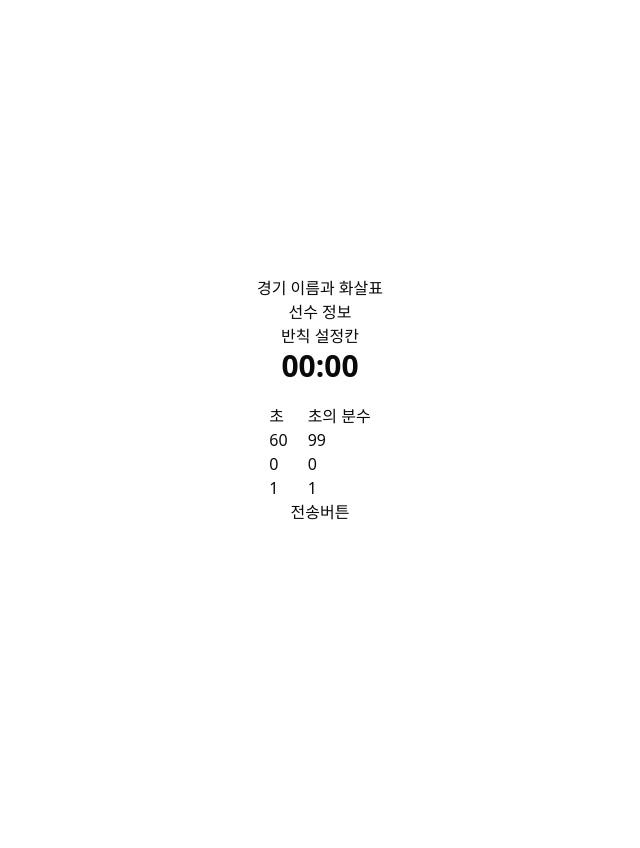
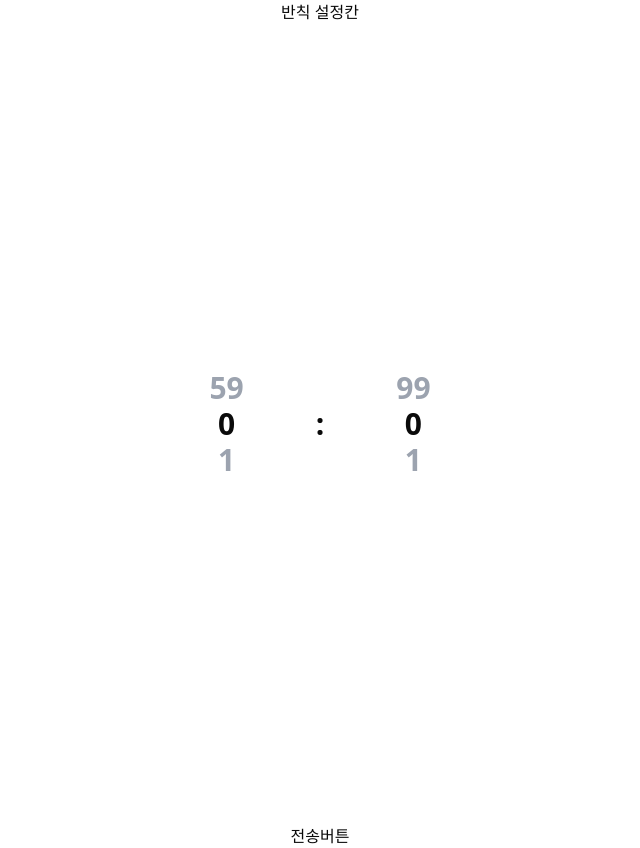
Before and after one commit to GangHyeokLee/BukguSwimming, a Next.js app: page /lane in a window 1280 px wide. Shown: the whole page, without its empty margins (320-960 px from the left). Before the commit the page ends 800 px from the top, so only its background shows below. Built offline with nearby package versions, Linux system fonts and the light colour scheme.

Commit message:
Fix: time setting slider

```diff
--- a/src/app/lane/page.tsx
+++ b/src/app/lane/page.tsx
@@ -1,6 +1,6 @@
 "use client"
 
-import TimePicker from "@/components/lane/TimePicker";
+import TimePicker from "@/components/lane/TimerApp";
 
 // const dummyGame={
 //     type: "dummy",
--- a/src/components/lane/TimePicker.tsx
+++ /dev/null
@@ -1,84 +0,0 @@
-import {useState, useRef} from "react";
-
-// 타입 선언
-const TimePicker: React.FC = () => {
-    const [seconds, setSeconds] = useState<number>(0); // 초 단위 (0 ~ 60)
-    const [fraction, setFraction] = useState<number>(0); // 초의 분수 (0 ~ 99)
-    const touchStartY = useRef<number>(0); // 터치 시작 위치
-
-    // 터치 시작 시 Y 위치 저장
-    const handleTouchStart = (e: React.TouchEvent<HTMLDivElement>) => {
-        touchStartY.current = e.touches[0].clientY;
-    };
-
-    // 터치 이동 시 스크롤 처리
-    const handleTouchMove = (e: React.TouchEvent<HTMLDivElement>) => {
-        e.preventDefault();  // 기본 스크롤을 방지
-
-        const touchEndY = e.touches[0].clientY; // 터치 끝 위치
-        const deltaY = touchStartY.current - touchEndY;
-
-        const target = e.target as HTMLDivElement;
-
-        if (target.classList.contains("seconds")) {
-            setSeconds((prev) => {
-                const newSeconds = prev + (deltaY < 0 ? 1 : -1);
-                return Math.max(0, Math.min(60, newSeconds));
-            });
-        }
-
-        if (target.classList.contains("fraction")) {
-            setFraction((prev) => {
-                const newFraction = prev + (deltaY < 0 ? 1 : -1);
-                return Math.max(0, Math.min(99, newFraction));
-            });
-        }
-
-        touchStartY.current = touchEndY;
-    };
-
-
-    return (
-        <div className="time-picker flex flex-col items-center">
-            <div className="time-display text-3xl font-bold">
-                <span>{seconds < 10 ? "0" + seconds : seconds}</span>:
-                <span>{fraction < 10 ? "0" + fraction : fraction}</span>
-            </div>
-
-            <div className="flex gap-5">
-
-                {/* 초 입력 */}
-                <div
-                    className="seconds time-selector"
-                    onTouchStart={handleTouchStart}
-                    onTouchMove={handleTouchMove}
-                    style={{marginTop: "20px", cursor: "pointer"}}
-                >
-                    <div className="label">초</div>
-                    <div className="number-display">
-                        <div className="number prev">{seconds === 0 ? 60 : seconds - 1}</div>
-                        <div className="number current">{seconds}</div>
-                        <div className="number next">{seconds === 59 ? 0 : seconds + 1}</div>
-                    </div>
-                </div>
-
-                {/* 초의 분수 입력 */}
-                <div
-                    className="fraction time-selector"
-                    onTouchStart={handleTouchStart}
-                    onTouchMove={handleTouchMove}
-                    style={{marginTop: "20px", cursor: "pointer"}}
-                >
-                    <div className="label">초의 분수</div>
-                    <div className="number-display">
-                        <div className="number prev">{fraction === 0 ? 99 : fraction - 1}</div>
-                        <div className="number current">{fraction}</div>
-                        <div className="number next">{fraction === 99 ? 0 : fraction + 1}</div>
-                    </div>
-                </div>
-            </div>
-        </div>
-    );
-};
-
-export default TimePicker;
--- /dev/null
+++ b/src/components/lane/TimerApp.tsx
@@ -0,0 +1,94 @@
+import React, { useEffect, useRef, useState } from "react";
+
+const TimerDial: React.FC = () => {
+    const [minutes, setMinutes] = useState<number>(0);
+    const [seconds, setSeconds] = useState<number>(0);
+
+    const minutesDialRef = useRef<HTMLDivElement | null>(null);
+    const secondsDialRef = useRef<HTMLDivElement | null>(null);
+
+    useEffect(() => {
+        const preventScroll = (e: TouchEvent) => {
+            const target = e.target as HTMLElement;
+            if (
+                minutesDialRef.current?.contains(target) ||
+                secondsDialRef.current?.contains(target)
+            ) {
+                e.preventDefault();
+            }
+        };
+
+        document.addEventListener("touchmove", preventScroll, { passive: false });
+
+        return () => {
+            document.removeEventListener("touchmove", preventScroll);
+        };
+    }, []);
+
+    const handleTouchMove = (
+        e: React.TouchEvent,
+        type: "minutes" | "seconds"
+    ) => {
+        const dialRef = type === "minutes" ? minutesDialRef : secondsDialRef;
+
+        if (dialRef.current) {
+            const boundingRect = dialRef.current.getBoundingClientRect();
+            const centerY = boundingRect.top + boundingRect.height / 2;
+
+            const touchY = e.touches[0].clientY;
+            const delta = centerY - touchY;
+            const step = Math.round(delta / 100);
+
+            if (type === "minutes") {
+                setMinutes((prev) => {
+                    const newValue = prev + step;
+                    return newValue < 0 ? 59 : newValue > 59 ? 0 : newValue;
+                });
+            } else {
+                setSeconds((prev) => {
+                    const newValue = prev + step;
+                    return newValue < 0 ? 99 : newValue > 99 ? 0 : newValue;
+                });
+            }
+        }
+    };
+
+    // 분과 초의 위/아래 값 계산 (순환 처리)
+    const getNextMinute = (value: number) => (value + 1) % 60;
+    const getPrevMinute = (value: number) => (value - 1 + 60) % 60;
+
+    const getNextSecond = (value: number) => (value + 1) % 100;
+    const getPrevSecond = (value: number) => (value - 1 + 100) % 100;
+
+    return (
+        <div className="flex flex-col items-center justify-center min-h-screen">
+            <div className="flex space-x-8 items-center">
+                {/* 분 다이얼 */}
+                <div
+                    className="relative flex flex-col items-center px-10"
+                    ref={minutesDialRef}
+                    onTouchMove={(e) => handleTouchMove(e, "minutes")}
+                >
+                    <div className="text-3xl font-bold text-gray-400">{getPrevMinute(minutes)}</div>
+                    <div className="text-3xl font-bold">{minutes}</div>
+                    <div className="text-3xl font-bold text-gray-400">{getNextMinute(minutes)}</div>
+                </div>
+
+                <div className="text-3xl font-bold">:</div>
+
+                {/* 초 다이얼 */}
+                <div
+                    className="relative flex flex-col items-center px-10"
+                    ref={secondsDialRef}
+                    onTouchMove={(e) => handleTouchMove(e, "seconds")}
+                >
+                    <div className="text-3xl font-bold text-gray-400">{getPrevSecond(seconds)}</div>
+                    <div className="text-3xl font-bold">{seconds}</div>
+                    <div className="text-3xl font-bold text-gray-400">{getNextSecond(seconds)}</div>
+                </div>
+            </div>
+        </div>
+    );
+};
+
+export default TimerDial;
```
